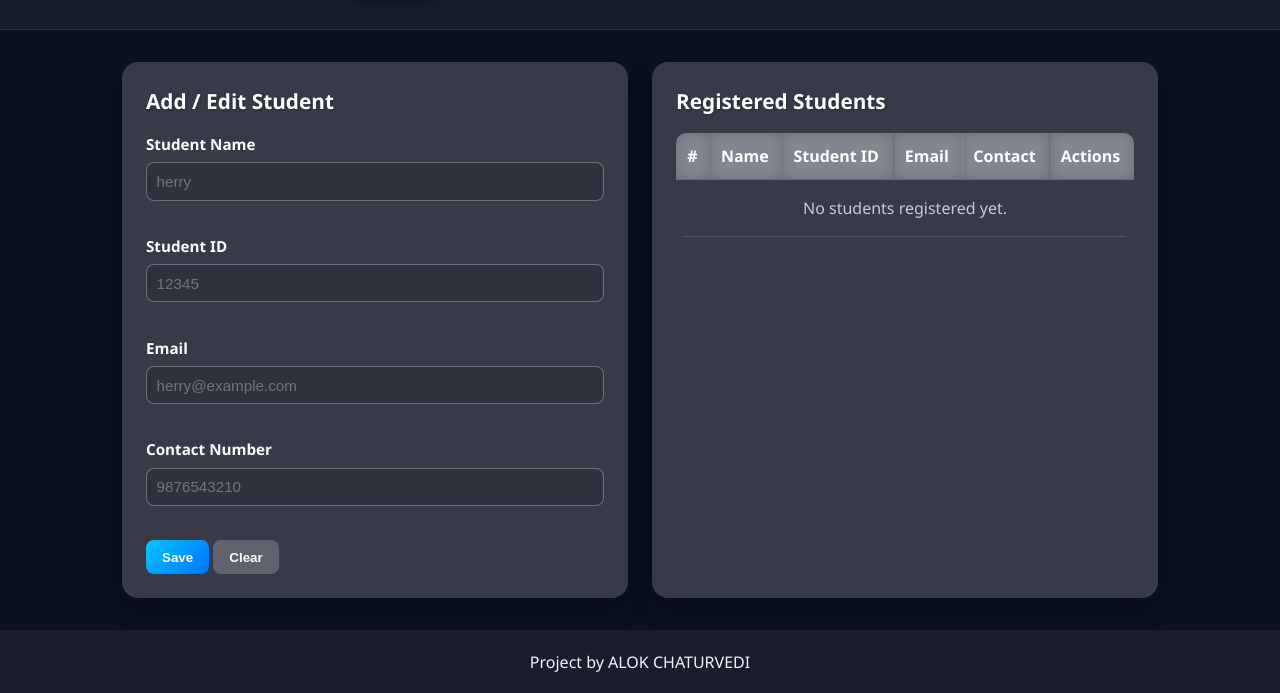
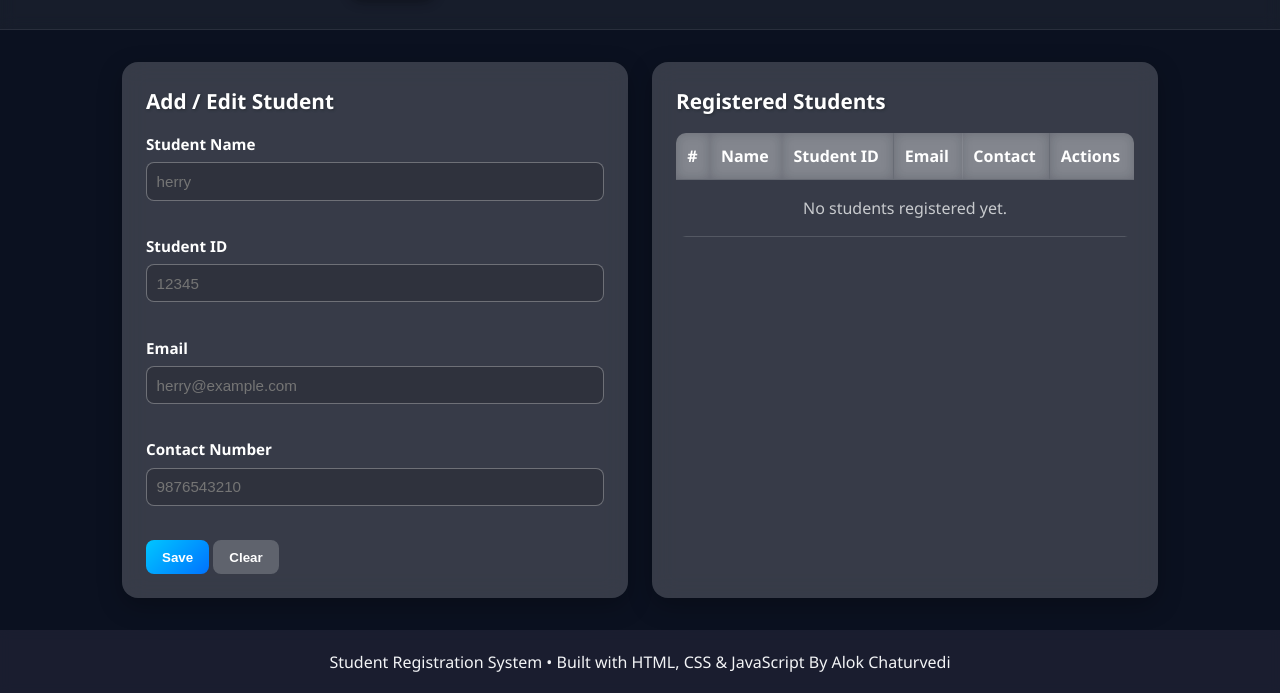
Before and after one commit to Alokchaturvedi2005/student-registration, a plain HTML site: page index.html in a window 1280 px wide. Shown: the part 120-813 px from the top of the page. Drawn offline with Linux system fonts and the light colour scheme.

```diff
--- a/index.html
+++ b/index.html
@@ -82,7 +82,7 @@
   </main>
 
   <footer class="site-footer">
-     <p>Project by ALOK CHATURVEDI</p>
+     <p>Student Registration System • Built with HTML, CSS & JavaScript By Alok Chaturvedi</p>
   </footer>
 
   <!-- Link to JS -->
```
